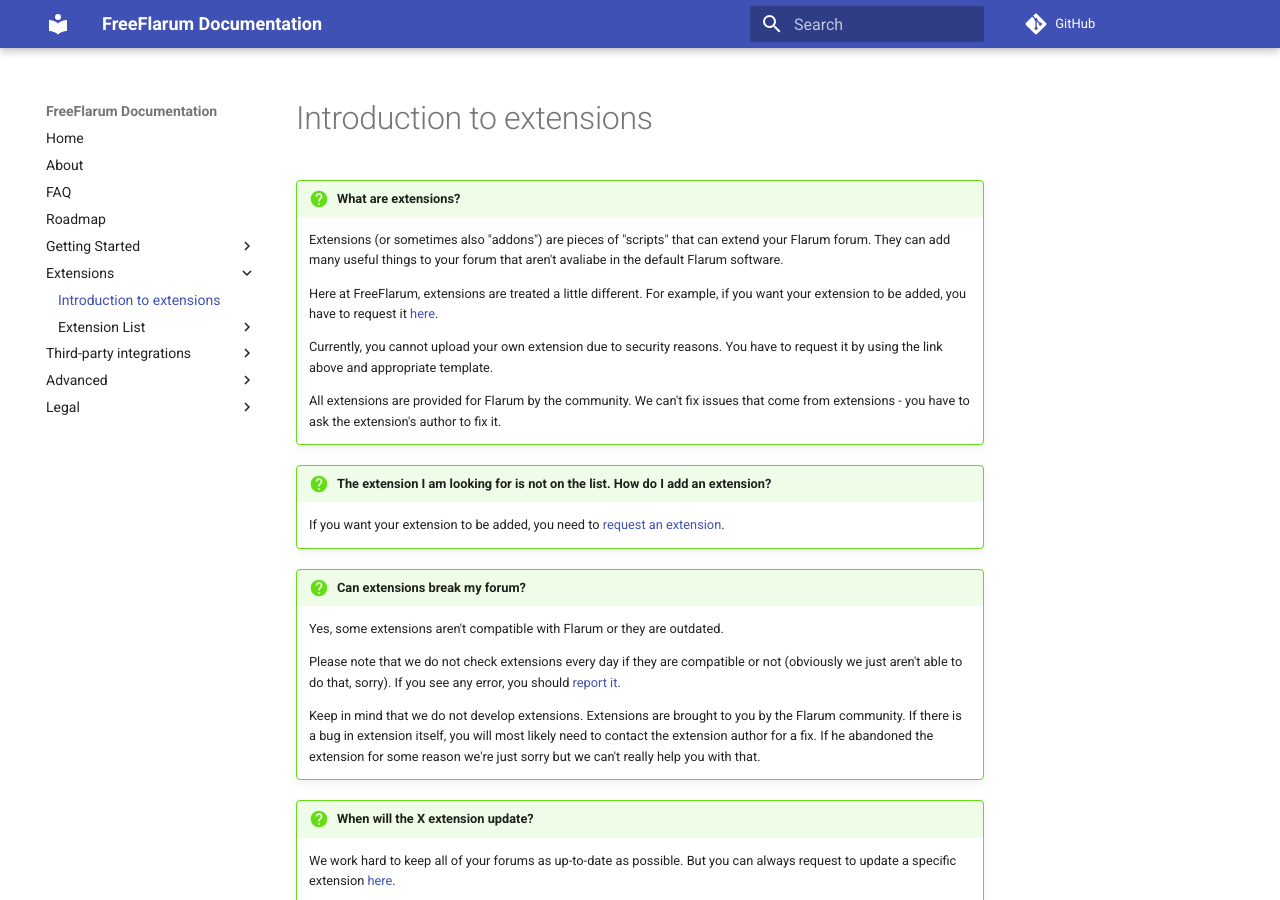
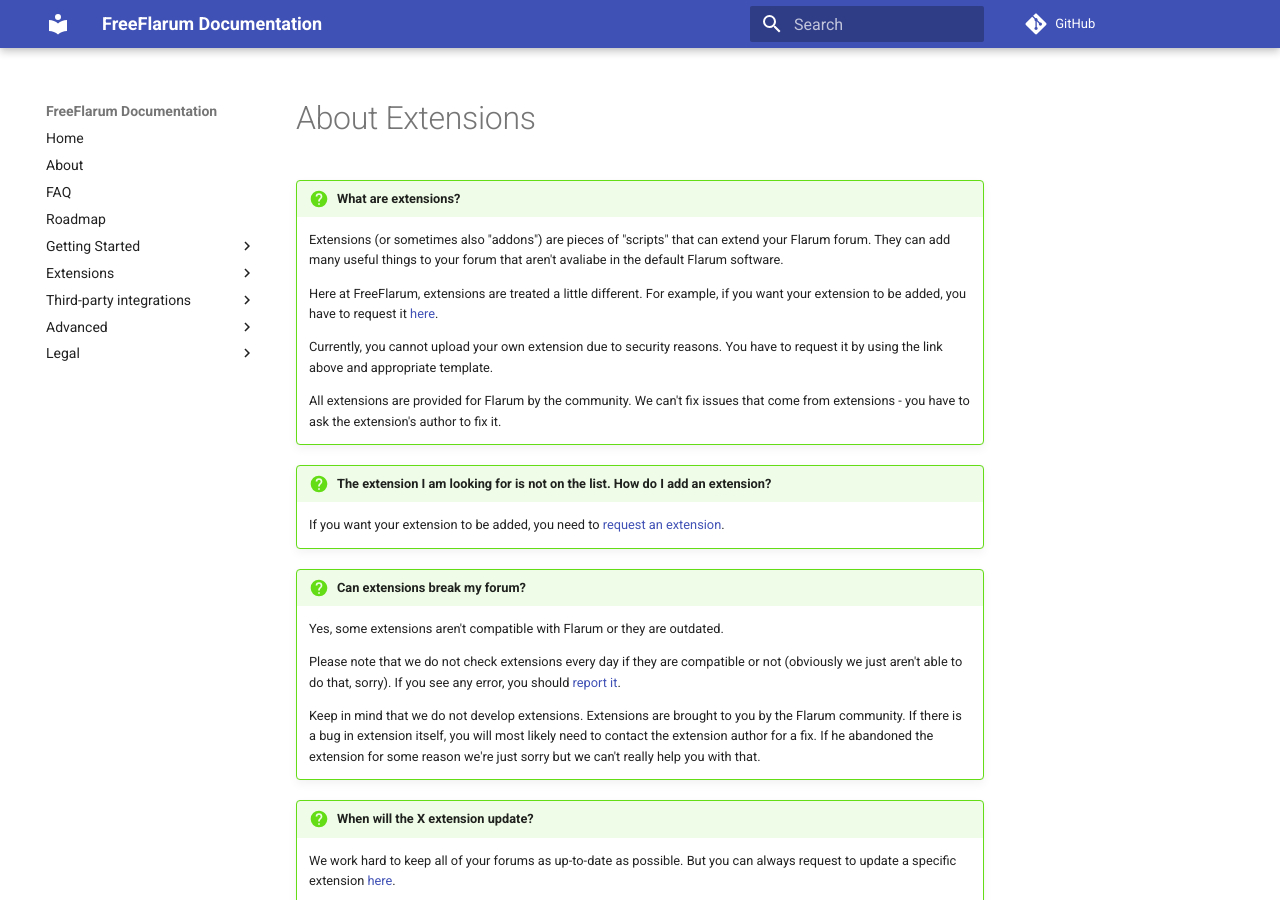
Before and after one commit to FreeFlarum/freeflarum.com, an MkDocs documentation site: the page built from docs/howto/extensions/About-Extensions.md, in a window 1280 px wide and 900 px high. Built offline with MkDocs 1.6.1 and Material for MkDocs 9.7.7, drawn with Linux system fonts in a browser that asks for light colours; comment, search, counter and statistics services are not loaded.

Commit message:
Change capitalization

```diff
--- a/docs/howto/extensions/about-extensions.md
+++ b/docs/howto/extensions/About-Extensions.md
@@ -1,4 +1,4 @@
-# Introduction to extensions
+# About Extensions
 
 !!! question "What are extensions?"
     Extensions (or sometimes also "addons") are pieces of "scripts" that can extend your Flarum forum.
```
